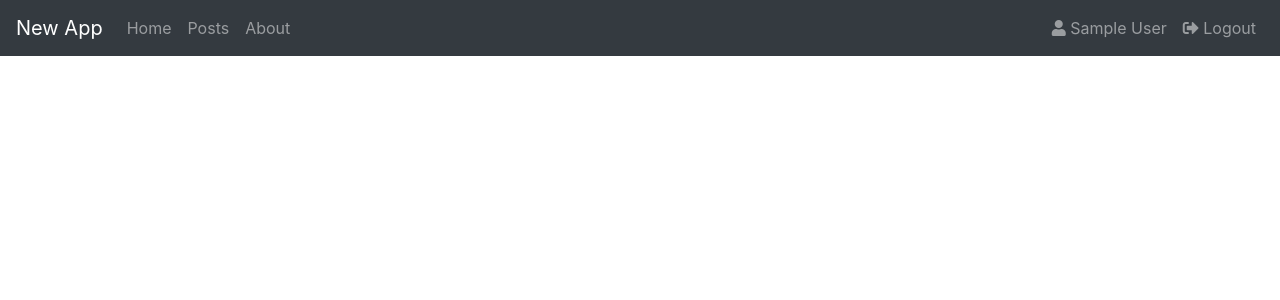
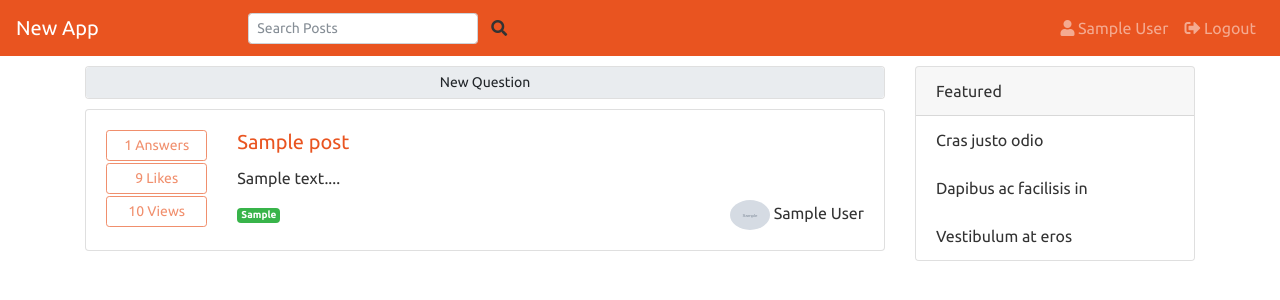
Before and after one commit to Danutu89/NewApp, a Flask app: page / in a window 1280 px wide. Shown: the top 300 px of the page. Run offline with Flask 2, Linux system fonts and the light colour scheme; a user stored in the database is signed in; tables that the repository leaves empty hold one stand-in row (values such as "Sample post"); grey boxes marked "Sample" are stand-in pictures; some libraries are stand-ins or nearby versions.

Commit message:
Added Post system(in dev)

```diff
--- a/forms.py
+++ b/forms.py
@@ -1,5 +1,5 @@
 from flask_wtf import FlaskForm
-from wtforms import BooleanField, StringField, PasswordField, SelectField, SubmitField, TextField
+from wtforms import BooleanField, StringField, PasswordField, SelectField, SubmitField, TextField, TextAreaField
 from wtforms.validators import Length, Email, EqualTo
 
 class RegisterForm(FlaskForm):
@@ -158,8 +158,59 @@ class ModifyProfileForm(FlaskForm):
         }
     )
     submit = SubmitField(
-        'ModifyProfile',
+        'Modify Profile',
         render_kw = {
             "class":"btn btn-primary",
         }
     )
+
+class SearchForm(FlaskForm):
+    search = TextField(
+        'Arguments_Search',
+        validators = [
+            Length(max=20)
+        ],
+        render_kw = {
+            "class":"form-control form-control-sm",
+            "placeholder":"Search Posts"
+        }
+    )
+    submit = SubmitField(
+        'Search',
+        render_kw = {
+            "class":"btn btn-search my-2 my-sm-0",
+        }
+    )
+
+class NewQuestionForm(FlaskForm):
+    title = TextField(
+        'NewQuestionForm_Title',
+        render_kw = {
+            "class":"form-control form-control-sm",
+            "placeholder":"Title",
+            "style":"margin-bottom: 5px;"
+        }
+    )
+    text = TextAreaField(
+        'NewQuestionForm_Text',
+        render_kw = {
+            "class":"form-control form-control-sm",
+            "placeholder":"Text",
+            "rows":5,
+            "style":"margin-bottom: 5px;"
+        }
+    )
+    tag = TextField(
+        'NewQuestionForm_Tags',
+        render_kw = {
+            "class":"form-control form-control-sm",
+            "placeholder":"Tags"
+        }
+    )
+    submit = SubmitField(
+        'Ask',
+        render_kw = {
+            "class":"btn btn-primary btn-sm",
+            "style":"float:right;"
+        }
+    )
--- a/home.py
+++ b/home.py
@@ -1,16 +1,66 @@
 from flask import Blueprint, render_template, abort, request, flash
 from jinja2 import TemplateNotFound
-from forms import RegisterForm, LoginForm
+from forms import RegisterForm, LoginForm, SearchForm, NewQuestionForm
 from flask_login import login_required, current_user
+
 
 home_pages = Blueprint(
     'home',__name__,
     template_folder='home_templates'
 )
 
-@home_pages.route("/")
+from app import db
+from models import PostModel, TagModel, ReplyModel, LikeModel
+
+
+@home_pages.route("/", methods=['GET','POST'])
 def home():
     login = LoginForm(request.form)
     register = RegisterForm(request.form)
+    search = SearchForm(request.form)
+    new_question = NewQuestionForm(request.form)
+
+    if request.method == 'POST':
+        if new_question.validate_on_submit():
+
+            new_post = PostModel(
+                None,
+                new_question.title.data,
+                new_question.text.data,
+                None,
+                None,
+                current_user.id,
+                None
+            )
+
+            db.session.add(new_post)
+            db.session.commit()
+
+            index = db.session.query(PostModel).order_by(PostModel.id.desc())
+            tags = []
+            tags = new_question.tag.data.split(", ")
+            for t in tags:
+                tag = TagModel(
+                    None,
+                    t,
+                    index[0].id
+                )
+                print(t)
+                db.session.add(tag)
+                db.session.commit()
+
+            flash('New question posted successfully', 'success')
+
+    posts = db.session.query(PostModel).order_by(PostModel.id.desc()).all()
+    tags = db.session.query(TagModel).all()
+    replyes = db.session.query(ReplyModel).all()
     flash('gg')
-    return render_template('home.html', login=login,register=register)
+
+    if current_user.is_authenticated:
+        return render_template('home.html',search=search,posts=posts,tags=tags,replyes=replyes,new_question=new_question)
+    else:
+        return render_template('home.html', login=login,register=register,search=search,posts=posts,tags=tags,replyes=replyes)
+
+@home_pages.route('/post/id=<int:id>')
+def post(id):
+    return 'f'
--- a/home_templates/home.html
+++ b/home_templates/home.html
@@ -1,5 +1,69 @@
 {% extends "index.html" %}
 {% block content %}
+
+
+<div class="row">
+    <div class="col"style="min-width:310px;">
+            {% if current_user.is_authenticated %}
+                <div class="card" style="margin-bottom:10px;">
+                    <button onclick="Create_Question()" class="btn btn-light btn-sm" style="float:right;">New Question</button>
+                </div>
+                <form class="form-thread" id="create_question" role="form" method="post" action="/" style="display:none;">
+                    <div class="card" style="margin-bottom:10px;">
+                        <div class="card-body">
+                            {{new_question.csrf_token}}
+                            {{new_question.title}}
+                            {{new_question.text}}
+                            {{new_question.tag}}
+                            <small class="form-text text-muted">
+                                Separate tags with commas.
+                            </small>
+                            {{new_question.submit}}
+                        </div>
+                    </div>
+                </form>
+            {% endif %}
+        {% for post in posts %}
+        <div class="card" style="margin-bottom:10px;">
+            <div class="card-body">
+                <div class="row">
+                    <div class="col-2" style="min-width:110px;">
+                            <button type="button" class="btn btn-outline-primary btn-sm" style="width: 100%;" disabled>{{post.reply}} Answers</button>
+                            <button type="button" class="btn btn-outline-primary btn-sm" style="width: 100%;margin-top:2px;margin-bottom:2px;" disabled>9 Likes</button>
+                            <button type="button" class="btn btn-outline-primary btn-sm" style="width: 100%;" disabled>{{post.views}} Views</button>
+                    </div>
+                    <div class="col">
+                        <h5 class="card-title" ><a href="{{url_for('home.post', id=post.id)}}">{{post.title}}</a></h5>
+                        <p class="card-text" style="margin-bottom: 10px;">{{post.text[:40]}}...</p>
+                        {% for tag in tags %}
+                            {% if tag.post_id == post.id %}
+                                <a href="#" class="badge badge-success" style="font-size:10px;">{{tag.tag}}</a>
+                            {% endif %}
+                        {% endfor %}
+                        <div class="author" style="float:right;">
+                                <img title="profile image" class="rounded-circle img-responsive" src="{{post.user_in.avatar}}" height="30px">
+                                {{post.user_in.name}}
+                        </div>
+                    </div>
+                </div>
+            </div>
+        </div>
+        {% endfor %}
+    </div>
+    <div class="col-md-3" style="min-width:310px;width:100%;">
+        <div class="card" >
+            <div class="card-header">
+                Featured
+            </div>
+            <ul class="list-group list-group-flush">
+                <li class="list-group-item">Cras justo odio</li>
+                <li class="list-group-item">Dapibus ac facilisis in</li>
+                <li class="list-group-item">Vestibulum at eros</li>
+            </ul>
+        </div>
+    </div>
+</div>
+{% if current_user.is_authenticated == false %}
 <div class="modal" id="register" tabindex="-1" role="dialog">
     <div class="modal-dialog" role="document">
         <div class="modal-content">
@@ -28,7 +92,8 @@
                 </form>
             </div>
             <div class="modal-footer">
-                    Already have an account? <a style="color:#007bff;cursor: pointer;" data-toggle="modal" data-dismiss="modal" data-target="#login"> Login here</a>
+                Already have an account? <a style="color:#E95420;cursor: pointer;margin-left: 5px;" data-toggle="modal"
+                    data-dismiss="modal" data-target="#login"> Login here</a>
             </div>
         </div>
     </div>
@@ -53,9 +118,11 @@
                 </form>
             </div>
             <div class="modal-footer">
-                        You don t have an account? <a style="color:#007bff;cursor: pointer;" data-toggle="modal" data-dismiss="modal" data-target="#register"> Register here</a>
+                You don t have an account? <a style="color:#E95420;cursor: pointer;margin-left: 5px;"
+                    data-toggle="modal" data-dismiss="modal" data-target="#register"> Register here</a>
             </div>
         </div>
     </div>
 </div>
+{% endif %}
 {% endblock %}
--- a/templates/index.html
+++ b/templates/index.html
@@ -18,9 +18,11 @@
   <script src="https://stackpath.bootstrapcdn.com/bootstrap/4.3.1/js/bootstrap.min.js"
     integrity="sha384-JjSmVgyd0p3pXB1rRibZUAYoIIy6OrQ6VrjIEaFf/nJGzIxFDsf4x0xIM+B07jRM" crossorigin="anonymous">
   </script>
+  <script src="code.jquery.com/jquery-2.1.1.min.js" type="text/javascript"></script>
+  <link rel="stylesheet" href="https://bootswatch.com/4/united/bootstrap.min.css">
 </head>
 <header>
-  <nav class="navbar navbar-expand-lg navbar-dark bg-dark">
+  <nav class="navbar navbar-expand-lg navbar-dark bg-primary">
     <a class="navbar-brand" href="{{url_for('home.home')}}">New App</a>
     <button class="navbar-toggler" type="button" data-toggle="collapse" data-target="#navbarSupportedContent"
       aria-controls="navbarSupportedContent" aria-expanded="false" aria-label="Toggle navigation">
@@ -29,25 +31,28 @@
 
     <div class="collapse navbar-collapse" id="navbarSupportedContent">
       <ul class="navbar-nav mr-auto">
-        <li class="nav-item">
-          <a class="nav-link" href="{{url_for('home.home')}}">Home</a>
-        </li>
-        <li class="nav-item">
-          <a class="nav-link" href="#">Posts</a>
-        </li>
-        <li class="nav-item">
-          <a class="nav-link" href="#">About</a>
+      </ul>
+      <ul class="navbar-nav mr-auto col-md-7">
+      <li class="nav-item">
+          <form class="form-inline my-2 my-lg-0">
+            <input class="form-control form-control-sm" placeholder="Search Posts" name="search" id="search">
+            <button class="btn btn-search my-2 my-sm-0 " type="submit">
+               <i class="fa fa-search"></i>
+            </button>
+          </form>
         </li>
       </ul>
       <ul class="navbar-nav">
         {% if current_user.is_authenticated == false %}
         <li class="nav-item">
-          <a class="nav-link" style="cursor:pointer" data-toggle="modal" data-target="#login"><span class="fas fa-sign-in-alt"></span>
+          <a class="nav-link" style="cursor:pointer" data-toggle="modal" data-target="#login"><span
+              class="fas fa-sign-in-alt"></span>
             Login</a>
         </li>
         {% else %}
         <li class="nav-item">
-          <a class="nav-link" href="{{url_for('users.user',name=current_user.name,id=current_user.id)}}"><span class="fas fa-user"></span> {{current_user.name}}
+          <a class="nav-link" href="{{url_for('users.user',name=current_user.name,id=current_user.id)}}"><span
+              class="fas fa-user"></span> {{current_user.name}}
           </a>
         </li>
         <li class="nav-item">
@@ -61,7 +66,7 @@
 </header>
 
 <body>
-  <div class="container" style="margin-top: 10px;">
+  <div class="container" id="cont" style="margin-top: 10px;">
 
     <script>
       $(document).ready(function () {
@@ -70,6 +75,16 @@
           $(".alert").alert('close');
         }, 2000);
       });
+    </script>
+     <script>
+        function Create_Question() {
+            var x = document.getElementById("create_question");
+            if (x.style.display === "block") {
+                x.style.display = "none";
+            } else {
+                x.style.display = "block";
+            }
+        }
     </script>
 
     {% for success in get_flashed_messages(category_filter=["success"]) %}
```
Also changed, not shown: models.py (+78 -2 lines), user_templates/user_page.html (+13 -9 lines), users.py (+24 -21 lines). Lines whose indentation alone changed are shown as unchanged.
